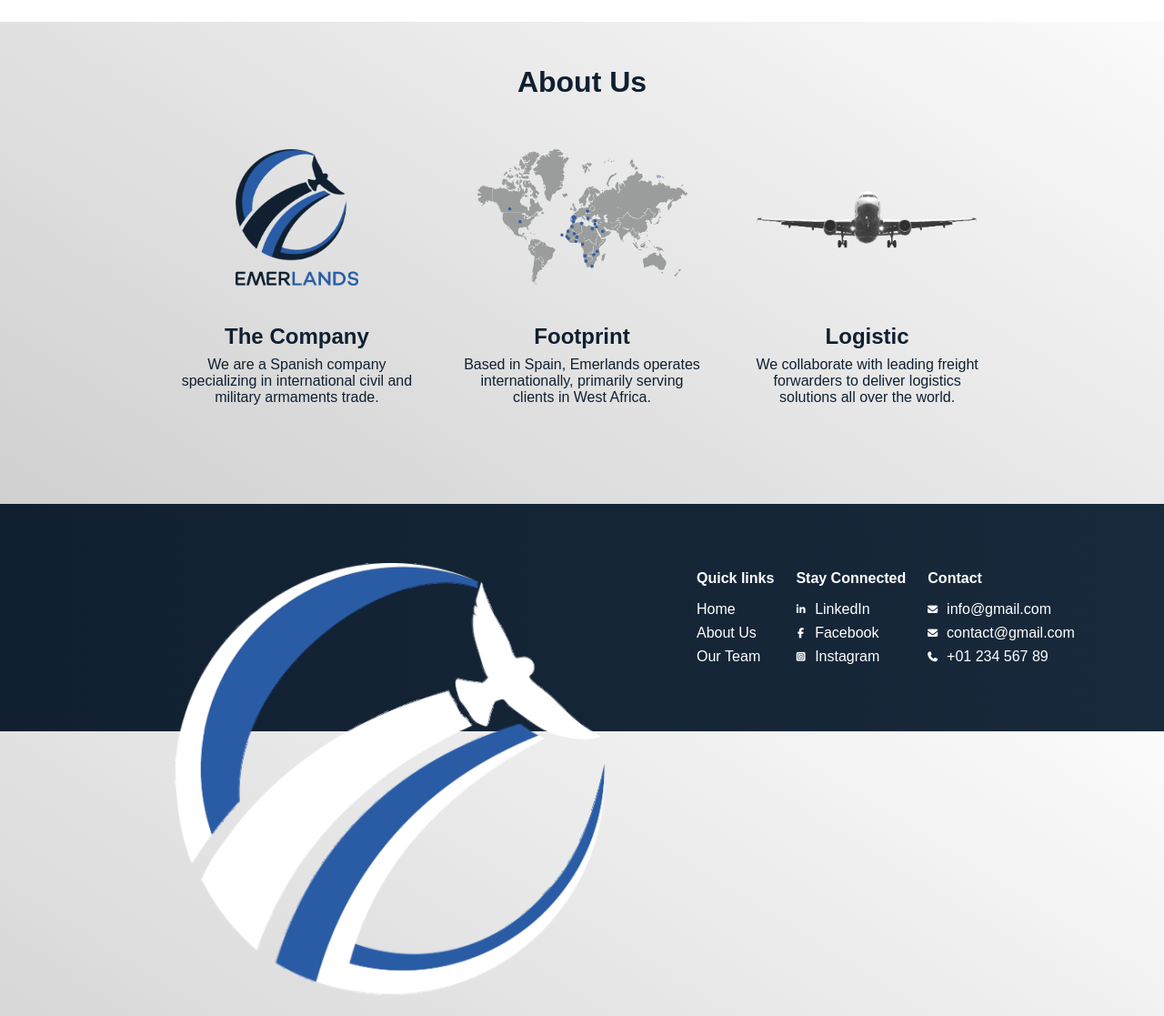
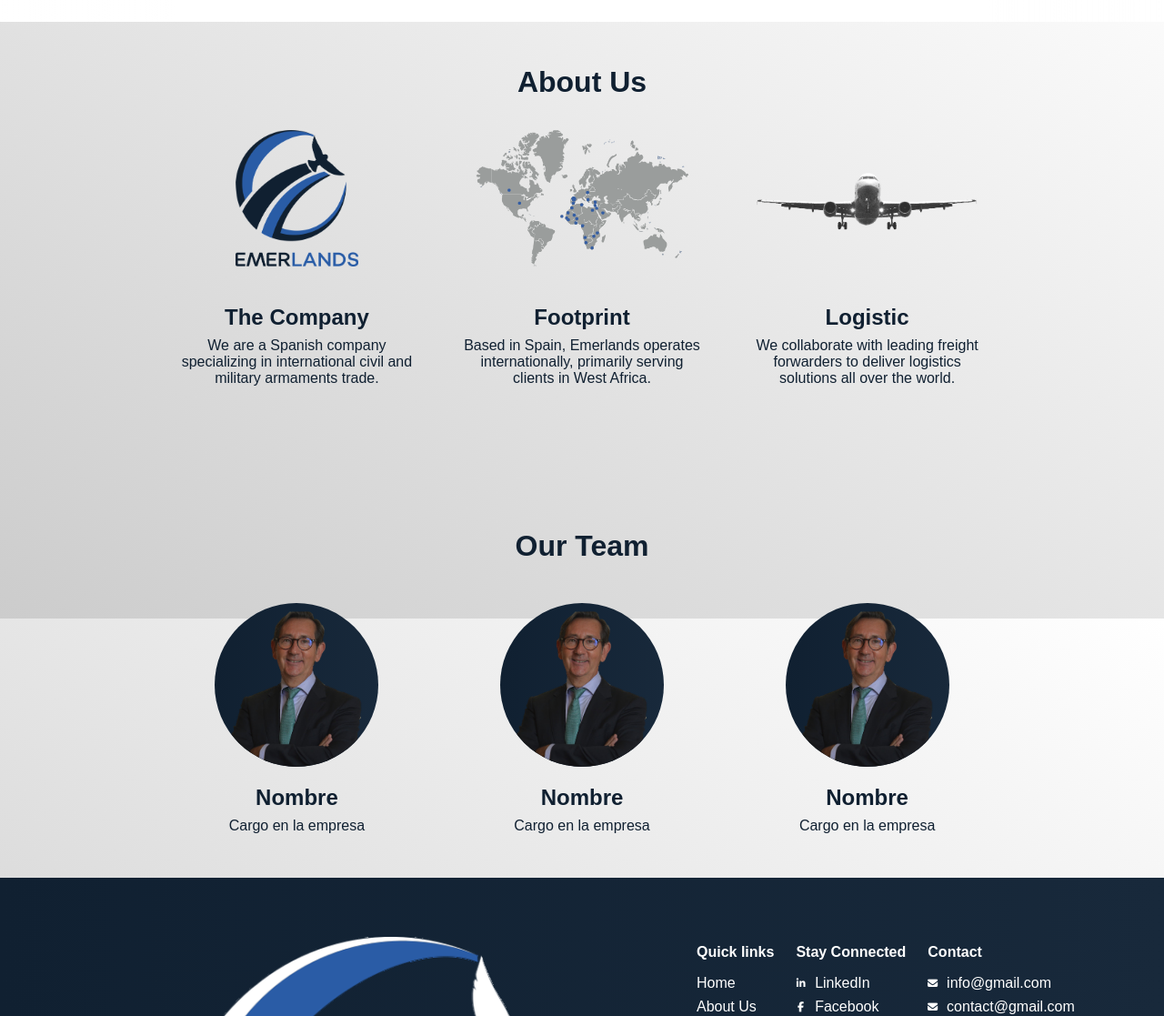
Before and after one commit to MarcCarbonellG/emerlands-web, a website built with Parcel: page src/index.html in a window 1280 px wide. Shown: the part 920-2037 px from the top of the page at 91% size. Built offline with nearby package versions, Linux system fonts and the light colour scheme.

Commit message:
About Us & Our Team

```diff
--- a/src/index.html
+++ b/src/index.html
@@ -134,10 +134,10 @@
         </div>
       </div>
       <div class="card-section-container" id="about-us">
-        <div class="card-section">
+        <div class="card-section about-us">
           <h2>About Us</h2>
-          <div class="cards-container">
-            <div class="card">
+          <div class="cards-container about-us">
+            <div class="card about-us">
               <div class="card-image">
                 <picture>
                   <source
@@ -150,7 +150,7 @@
                   />
                 </picture>
               </div>
-              <div class="card-text">
+              <div class="card-text about-us">
                 <h3>The&nbsp;Company</h3>
                 <p>
                   We are a Spanish company specializing in international civil
@@ -158,11 +158,11 @@
                 </p>
               </div>
             </div>
-            <div class="card">
+            <div class="card about-us">
               <div class="card-image">
                 <img src="./assets/images/footprint.svg" alt="Footprint map" />
               </div>
-              <div class="card-text">
+              <div class="card-text about-us">
                 <h3>Footprint</h3>
                 <p>
                   Based in Spain, Emerlands operates internationally, primarily
@@ -170,7 +170,7 @@
                 </p>
               </div>
             </div>
-            <div class="card">
+            <div class="card about-us">
               <div class="card-image">
                 <picture>
                   <source
@@ -180,12 +180,70 @@
                   <img src="./assets/images/logistics.png" alt="Airplane" />
                 </picture>
               </div>
-              <div class="card-text">
+              <div class="card-text about-us">
                 <h3>Logistic</h3>
                 <p>
                   We collaborate with leading freight forwarders to deliver
                   logistics solutions all over the world.
                 </p>
+              </div>
+            </div>
+          </div>
+        </div>
+      </div>
+      <div class="card-section-container" id="our-team">
+        <div class="card-section">
+          <h2>Our Team</h2>
+          <div class="cards-container">
+            <div class="card">
+              <div class="card-image">
+                <div class="circle">
+                  <picture class="team-member">
+                    <source
+                      srcset="./assets/images/team-member-1.png?as=webp"
+                      type="image/webp"
+                    />
+                    <img src="./assets/images/team-member-1.png" />
+                  </picture>
+                </div>
+              </div>
+              <div class="card-text">
+                <h3>Nombre</h3>
+                <p>Cargo en la empresa</p>
+              </div>
+            </div>
+            <div class="card">
+              <div class="card-image">
+                <div class="circle">
+                  <picture class="team-member">
+                    <source
+                      srcset="./assets/images/team-member-1.png?as=webp"
+                      type="image/webp"
+                    />
+                    <img src="./assets/images/team-member-1.png" />
+                  </picture>
+                </div>
+              </div>
+              <div class="card-text">
+                <h3>Nombre</h3>
+                <p>Cargo en la empresa</p>
+              </div>
+            </div>
+            <div class="card">
+              <div class="card-image">
+                <div class="circle">
+                  <picture class="team-member">
+                    <source
+                      srcset="./assets/images/team-member-1.png?as=webp"
+                      type="image/webp"
+                    />
+                    <img src="./assets/images/team-member-1.png" />
+                  </picture>
+                </div>
+              </div>
+              <div class="card-text">
+                <h3>Nombre</h3>
+                <p>Cargo en la empresa</p>
               </div>
             </div>
           </div>
--- a/src/scss/pages/_home.scss
+++ b/src/scss/pages/_home.scss
@@ -73,48 +73,48 @@
     left: 50%;
     transform: translate(-50%, 66%);
 
-    .airplane-container {
-      position: absolute;
-      top: 62%;
-      left: 41.5%;
-      transform-origin: center center;
-      animation: moveAirplane 10s linear forwards;
+    // .airplane-container {
+    //   position: absolute;
+    //   top: 62%;
+    //   left: 41.5%;
+    //   transform-origin: center center;
+    //   animation: moveAirplane 10s linear forwards;
 
-      .airplane {
-        width: 10rem;
-        animation: rotateAirplane 10s linear forwards;
-      }
+    //   .airplane {
+    //     width: 10rem;
+    //     animation: rotateAirplane 10s linear forwards;
+    //   }
 
-      @keyframes rotateAirplane {
-        0% {
-          transform: rotate(-90deg);
-        }
+    //   @keyframes rotateAirplane {
+    //     0% {
+    //       transform: rotate(-90deg);
+    //     }
 
-        50% {
-          transform: rotate(90deg);
-        }
+    //     50% {
+    //       transform: rotate(90deg);
+    //     }
 
-        100% {
-          transform: rotate(-90deg);
-        }
-      }
+    //     100% {
+    //       transform: rotate(-90deg);
+    //     }
+    //   }
 
-      @keyframes moveAirplane {
-        // Los 530px que son el radio/diametro de la circunferencia habria que pasarlos a
-        // porcentaje para que se vea bien en todos los tamaños de pantalla
-        0% {
-          transform: rotate(0deg) translate(-530px) rotate(0deg);
-        }
+    //   @keyframes moveAirplane {
+    //     // Los 530px que son el radio/diametro de la circunferencia habria que pasarlos a
+    //     // porcentaje para que se vea bien en todos los tamaños de pantalla
+    //     0% {
+    //       transform: rotate(0deg) translate(-530px) rotate(0deg);
+    //     }
 
-        100% {
-          transform: rotate(360deg) translate(-530px) rotate(-360deg);
-        }
-      }
+    //     100% {
+    //       transform: rotate(360deg) translate(-530px) rotate(-360deg);
+    //     }
+    //   }
 
-      @include respond-to(md) {
-        display: none;
-      }
-    }
+    //   @include respond-to(md) {
+    //     display: none;
+    //   }
+    // }
   }
 }
 
@@ -190,11 +190,7 @@
     flex-direction: column;
     align-items: center;
     justify-content: center;
-    gap: 2rem;
-
-    @include respond-to(sm) {
-      gap: 1rem;
-    }
+    gap: 2.75rem;
 
     h2 {
       font-size: 2rem;
@@ -209,14 +205,13 @@
 
       .card {
         width: 30%;
-        height: 365px;
         display: flex;
         flex-direction: column;
         align-items: center;
         justify-content: space-between;
         gap: 1.25rem;
         opacity: 0;
-        transform: translateY(50px);
+        transform: translateY(3rem);
         transition: all 1s ease-out;
 
         .card-image {
@@ -225,22 +220,49 @@
           justify-content: center;
           width: 100%;
           height: 100%;
+
+          .circle {
+            position: relative;
+            width: 11.25rem;
+            height: 11.25rem;
+            border-radius: 50%;
+            overflow: hidden;
+            background: $bg-color-secondary;
+
+            @include respond-to(md) {
+              width: 10.25rem;
+              height: 10.25rem;
+            }
+
+            @include respond-to(sm) {
+              width: 11.25rem;
+              height: 11.25rem;
+            }
+          }
+
+          .team-member {
+            position: absolute;
+            height: 11.25rem;
+
+            img {
+              max-height: 11.25rem;
+            }
+          }
         }
 
         picture {
-          height: 150px;
+          height: 9.4rem;
           display: flex;
           align-items: center;
         }
 
         img {
-          max-height: 150px;
+          max-height: 9.4rem;
           max-width: 100%;
         }
 
         .card-text {
-          height: 150px;
-          max-width: 300px;
+          max-width: 18.75rem;
           display: flex;
           flex-direction: column;
           align-items: center;
@@ -253,14 +275,18 @@
             font-weight: 600;
           }
 
-          p {
-            height: 155px;
-          }
-
           @include respond-to(sm) {
             h3 {
               font-size: 1.25rem;
             }
+          }
+        }
+
+        .card-text.about-us {
+          height: 9.4rem;
+
+          p {
+            height: 9.7rem;
           }
         }
 
@@ -273,15 +299,10 @@
             }
           }
         }
+      }
 
-        @keyframes fadeInUp {
-          0% {
-            opacity: 0;
-          }
-          100% {
-            opacity: 1;
-          }
-        }
+      .card.about-us {
+        height: 22.8rem;
       }
 
       .card.show {
@@ -289,9 +310,13 @@
         transform: translateY(0);
       }
 
+      @include respond-to(md) {
+        gap: 1rem;
+      }
+
       @include respond-to(sm) {
         flex-direction: column;
-        gap: 0;
+        gap: 2rem;
 
         .card {
           width: 100%;
@@ -305,16 +330,27 @@
       }
     }
 
+    .cards-container.about-us {
+      @include respond-to(sm) {
+        gap: 0;
+      }
+    }
+
     @include respond-to(sm) {
       width: 80%;
-
-      h2 {
-        font-size: 1.75rem;
-      }
+      gap: 2rem;
     }
 
     @include respond-to(xs) {
       width: 90%;
     }
   }
+
+  .card-section.about-us {
+    gap: 0.75rem;
+
+    @include respond-to(sm) {
+      gap: 0.5rem;
+    }
+  }
 }
```
Also changed, not shown: src/assets/images/our-team-bg.png (added), src/assets/images/team-member-1.png (added).
